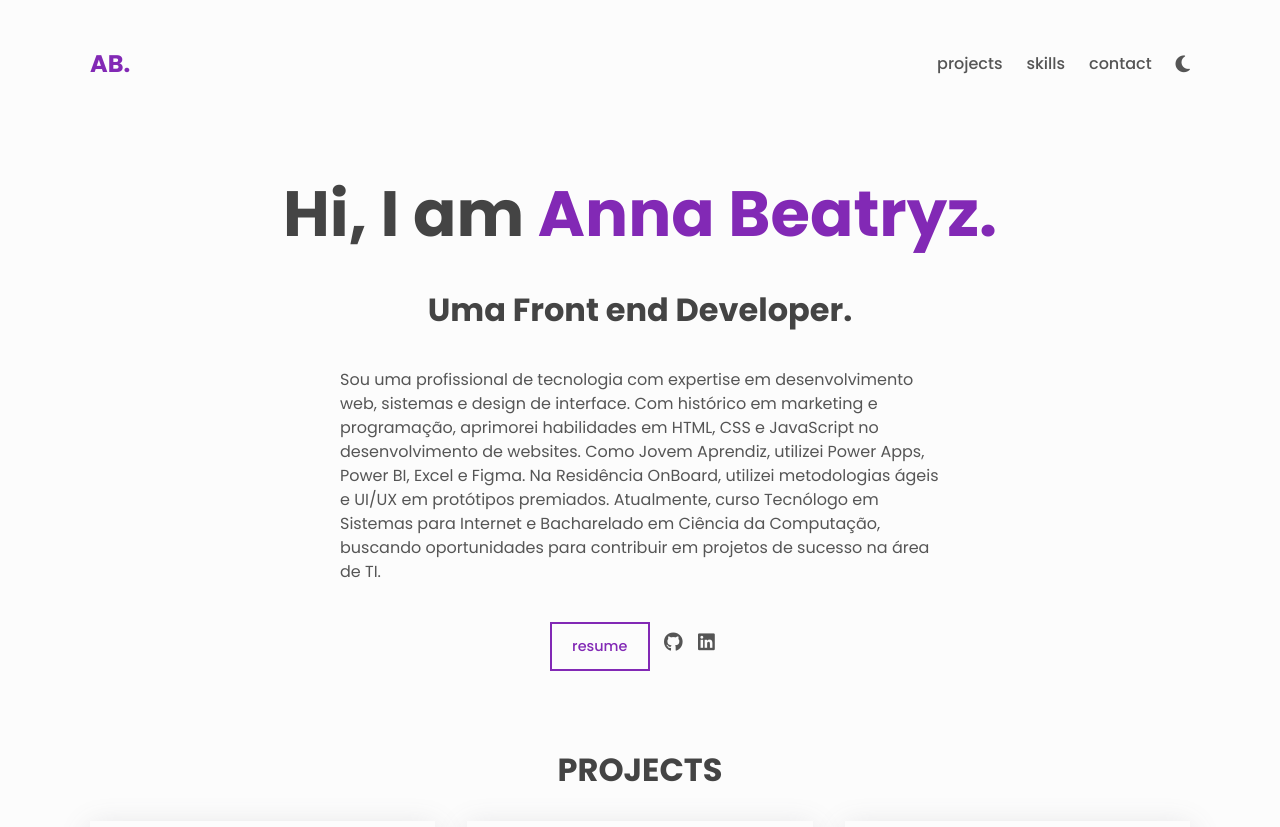
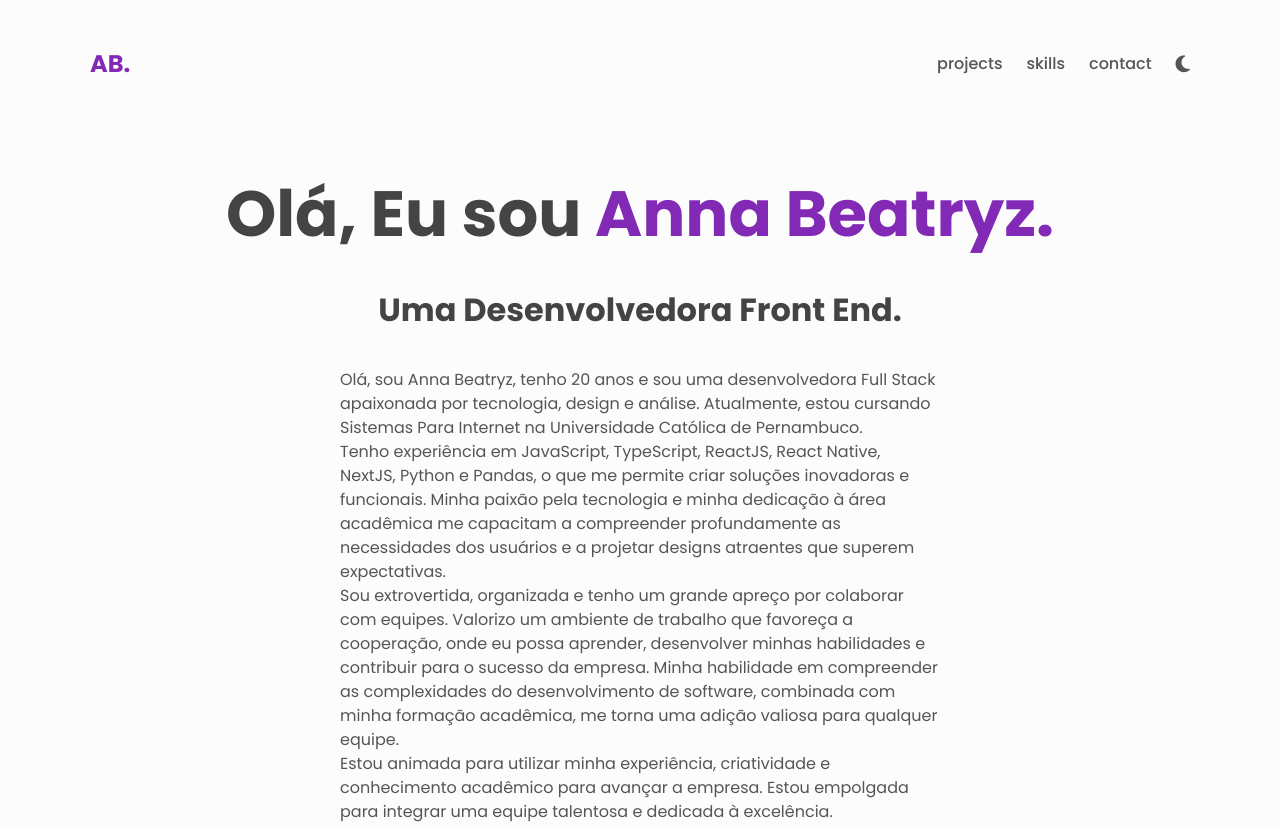
Before and after one commit to AgedAnna/portfolio, a plain HTML site: page index.html in a window 1280 px wide. Shown: the top 827 px of the page. Drawn offline with Linux system fonts and the light colour scheme.

Commit message:
feat: atualizando portfolio

```diff
--- a/index.html
+++ b/index.html
@@ -54,22 +54,20 @@
     <main>
       <!-- About -->
       <div class="about center">
-        <h1>Hi, I am <span class="about__name">Anna Beatryz.</span></h1>
-        <h2 class="about__role">Uma Front end Developer.</h2>
+        <h1>Olá, Eu sou <span class="about__name">Anna Beatryz.</span></h1>
+        <h2 class="about__role">Uma Desenvolvedora Front End.</h2>
         <p class="about__desc">
-          Sou uma profissional de tecnologia com expertise em desenvolvimento
-          web, sistemas e design de interface. Com histórico em marketing e
-          programação, aprimorei habilidades em HTML, CSS e JavaScript no
-          desenvolvimento de websites. Como Jovem Aprendiz, utilizei Power Apps,
-          Power BI, Excel e Figma. Na Residência OnBoard, utilizei metodologias
-          ágeis e UI/UX em protótipos premiados. Atualmente, curso Tecnólogo em
-          Sistemas para Internet e Bacharelado em Ciência da Computação,
-          buscando oportunidades para contribuir em projetos de sucesso na área
-          de TI.
+          Olá, sou Anna Beatryz, tenho 20 anos e sou uma desenvolvedora Full Stack apaixonada por tecnologia, design e análise. Atualmente, estou cursando Sistemas Para Internet na Universidade Católica de Pernambuco.
+          <br>
+          Tenho experiência em JavaScript, TypeScript, ReactJS, React Native, NextJS, Python e Pandas, o que me permite criar soluções inovadoras e funcionais. Minha paixão pela tecnologia e minha dedicação à área acadêmica me capacitam a compreender profundamente as necessidades dos usuários e a projetar designs atraentes que superem expectativas.
+          <br>
+          Sou extrovertida, organizada e tenho um grande apreço por colaborar com equipes. Valorizo um ambiente de trabalho que favoreça a cooperação, onde eu possa aprender, desenvolver minhas habilidades e contribuir para o sucesso da empresa. Minha habilidade em compreender as complexidades do desenvolvimento de software, combinada com minha formação acadêmica, me torna uma adição valiosa para qualquer equipe.
+          <br>
+          Estou animada para utilizar minha experiência, criatividade e conhecimento acadêmico para avançar a empresa. Estou empolgada para integrar uma equipe talentosa e dedicada à excelência.
         </p>
 
         <div class="about__contact center">
-          <a href="Currículo.pdf" download="CurriculoAnnaBeatryz.pdf">
+          <a href="Currículo Anna Beatryz.pdf" download="Currículo Anna Beatryz.pdf">
             <span class="btn btn--outline">Resume</span>
           </a>
 
@@ -378,7 +376,6 @@
           <li class="skills__list-item btn btn--plain">FireBase</li>
           <li class="skills__list-item btn btn--plain">Node.JS</li>
           <li class="skills__list-item btn btn--plain">Python</li>
-          <li class="skills__list-item btn btn--plain">Java</li>
         </ul>
       </section>
 
--- a/styles.css
+++ b/styles.css
@@ -32,12 +32,12 @@ body {
 }
 
 .dark {
-  --clr-bg: #000000;
+  --clr-bg: #242427;
   --clr-bg-alt: #7d0099;
   --clr-fg: #ffffff;
   --clr-fg-alt: #ffffff;
-  --clr-primary: #ffffff;
-  --shadow: rgba(176, 0, 192, 0.527) 0px 10px 36px 0px,
+  --clr-primary: #c300ff;
+  --shadow: rgba(255, 255, 255, 0.527) 0px 10px 36px 0px,
     rgba(225, 0, 255, 0) 0px 0px 0px 1px;
 }
 
```
Also changed, not shown: 2 other files.
